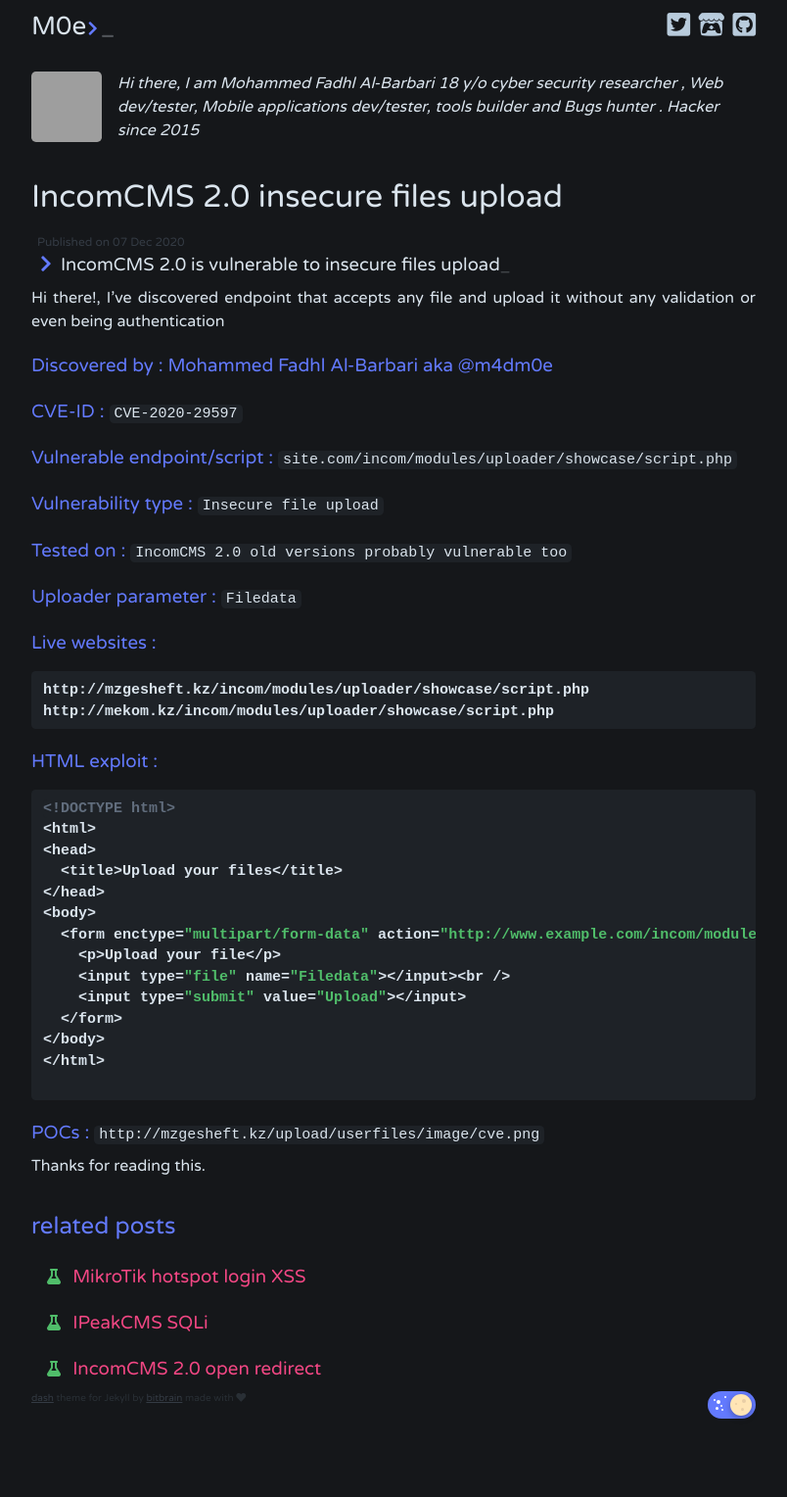
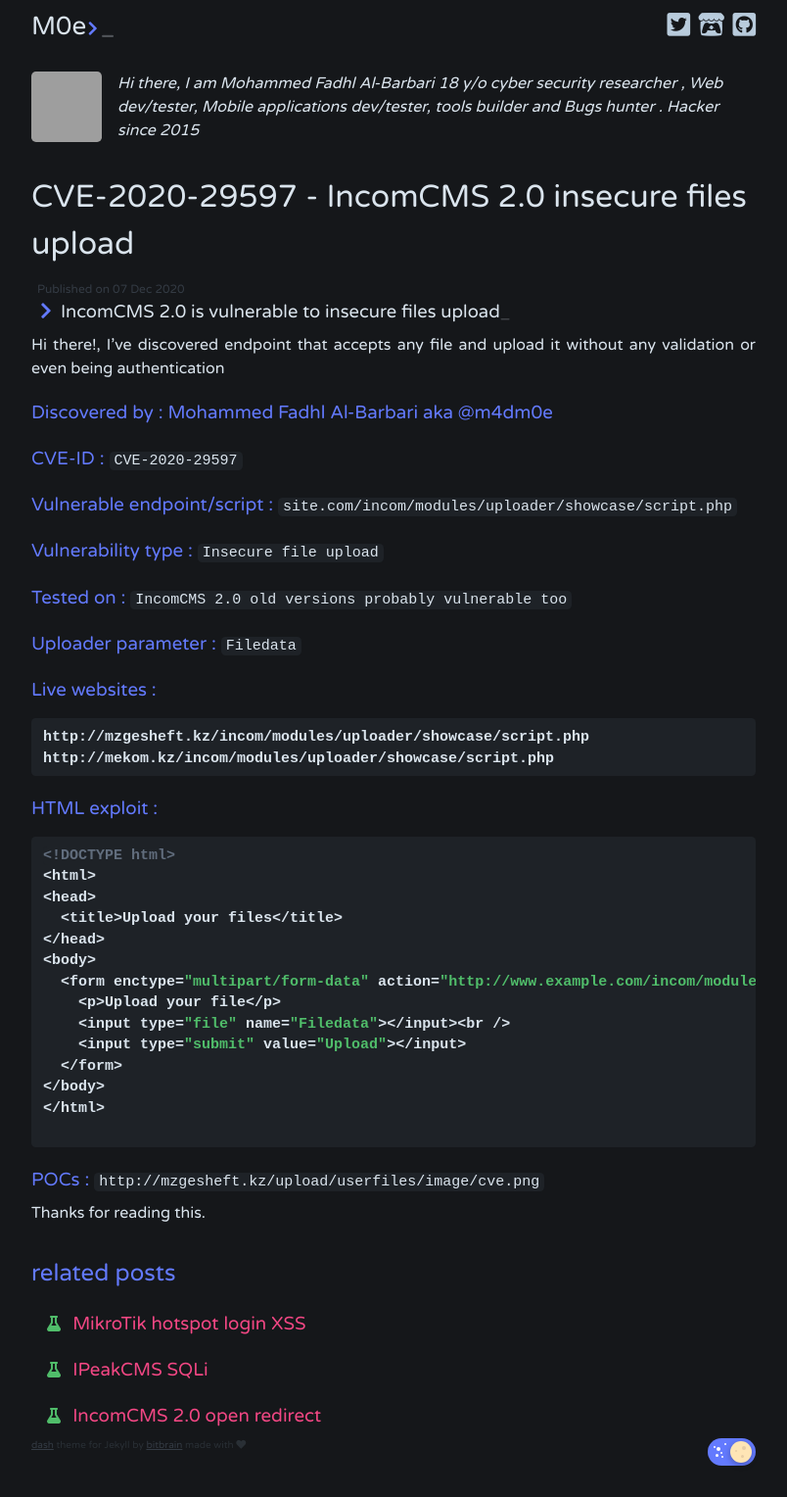
Before and after one commit to Spellingis/Spellingis.github.io, a Jekyll site: the page built from _posts/2020-12-07-incom-insecure-up.md, in a window 1280 px wide. Shown: the whole page at 98% size, without its empty margins (238-1042 px from the left). Built offline with Jekyll 4.4.1, drawn with Linux system fonts in a browser that asks for light colours; comment, search, counter and statistics services are not loaded; before the commit the page ends 1480 px from its top, so only the background shows below that; grey boxes are pictures that could not be loaded.

Commit message:
Update 2020-12-07-incom-insecure-up.md

```diff
--- a/_posts/2020-12-07-incom-insecure-up.md
+++ b/_posts/2020-12-07-incom-insecure-up.md
@@ -1,6 +1,6 @@
 ---
 layout: post
-title:  "IncomCMS 2.0 insecure files upload"
+title:  "CVE-2020-29597 - IncomCMS 2.0 insecure files upload"
 description: IncomCMS 2.0 is vulnerable to insecure files upload
 tags: exploits bugbounty
 ---
```
